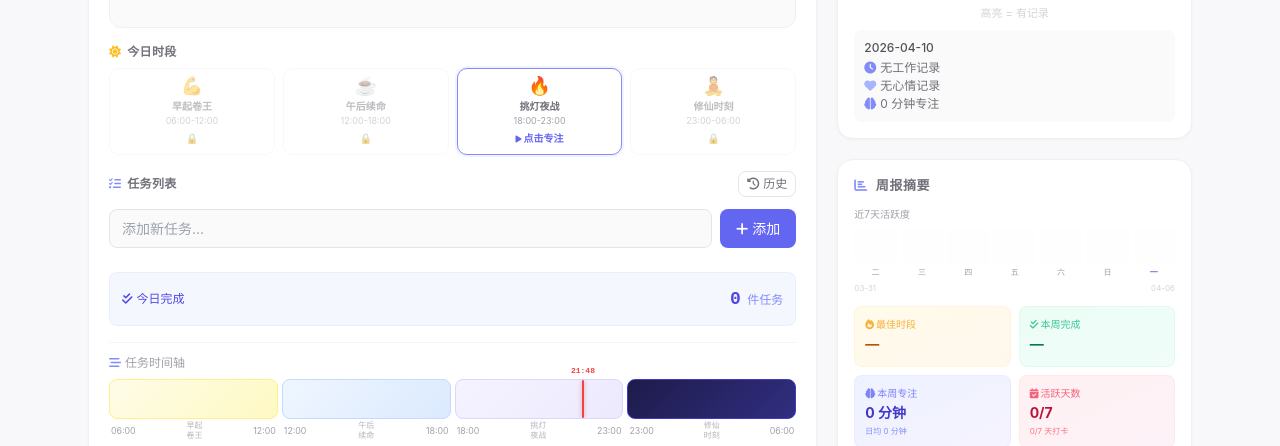
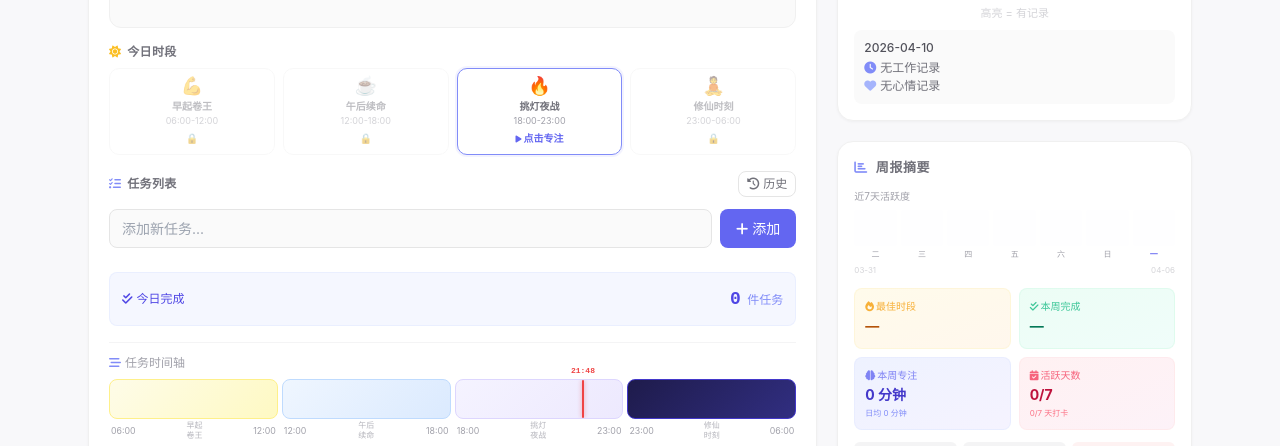
Before and after one commit to Junfei-Z/daily-tracker, a plain HTML site: page index.html in a window 1280 px wide. Both pictures are taken after a click on the element "10". Shown: the part 350-796 px from the top of the page. Drawn offline with nearby package versions, Linux system fonts and the light colour scheme.

Commit message:
fix: calendar detail shows 专注, remove duplicate focus line
Co-Authored-By: Claude Opus 4.6 <noreply@anthropic.com>

```diff
--- a/index.html
+++ b/index.html
@@ -1685,17 +1685,15 @@ function renderCalendar() {
     document.querySelectorAll(".cal-day").forEach(el => el.addEventListener("click", () => showDayDetail(el.dataset.date)));
 }
 function showDayDetail(ds) {
-    const w = workMap.get(ds), ws = w ? `${w.totalMinutes||0} ${t('minWorked')}` : t('noWorkRecord');
+    const w = workMap.get(ds), ws = w ? `${w.totalMinutes||0} ${t('minFocused')}` : t('noWorkRecord');
     const mr = moodEntries.filter(m=>m.dateStr===ds).slice(-1)[0];
     const mn = mr ? (t('moodNames')[mr.mood]||mr.mood) : '';
     const ms = mr ? `${mn} ${mr.note||''} (${mr.exactTime||''})` : t('noMoodRecord');
-    const fm = focusMap.get(ds) || 0;
     document.getElementById("calendarDetail").innerHTML = `
         <div class="font-medium text-zinc-600 mb-1">${ds}</div>
         <div class="space-y-0.5 text-zinc-500">
             <div><i class="fas fa-clock text-indigo-400 mr-1"></i>${ws}</div>
             <div><i class="fas fa-heart text-indigo-300 mr-1"></i>${ms}</div>
-            <div><i class="fas fa-brain text-indigo-400 mr-1"></i>${fm} ${t('minFocused')}</div>
         </div>`;
 }
 
```
